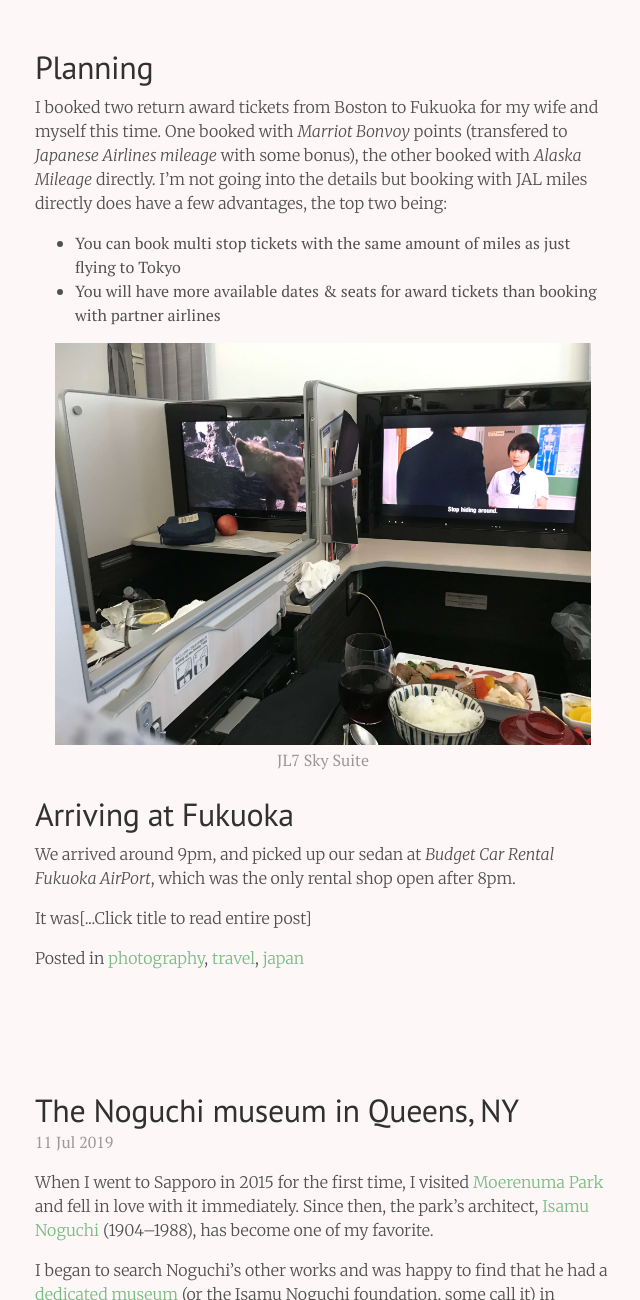
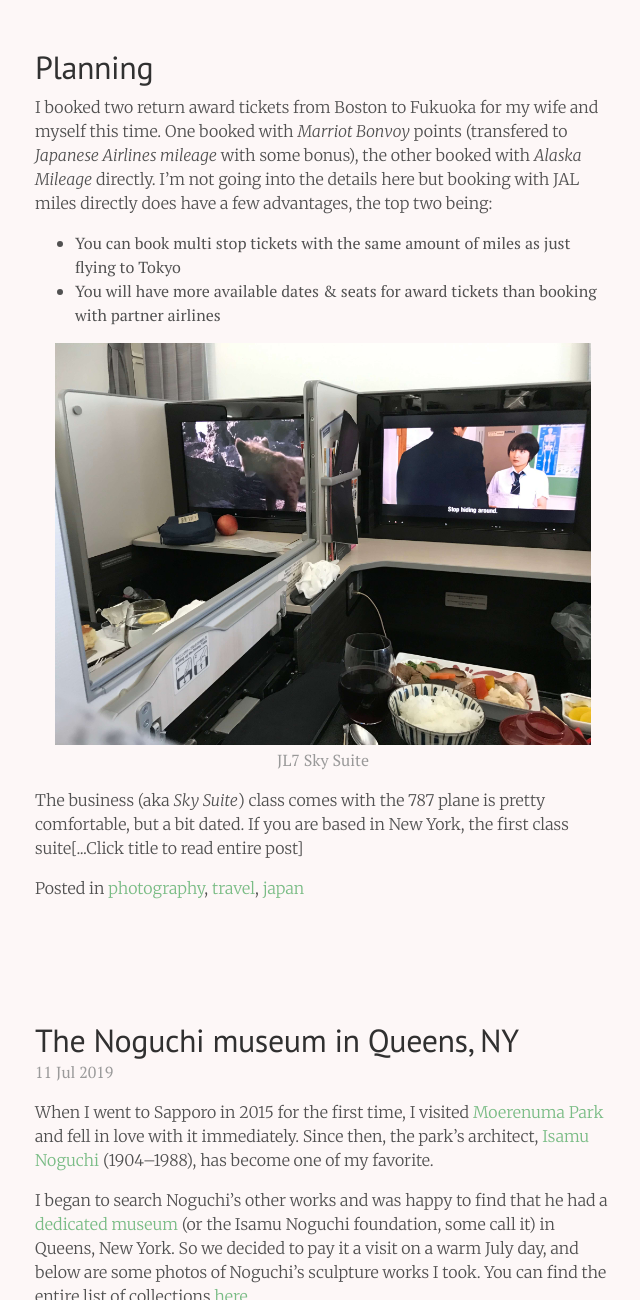
Before and after one commit to maxim-xu/maxim-xu.github.com, a Jekyll site: the page built from index.html, in a window 1280 px wide and 1400 px high, scrolled down 686 px, cut to the strip 91-1391 px from the top of the window. Shown: the whole strip, without its empty margins (317-957 px from the left). Built offline with Jekyll 4.4.1, drawn with Linux system fonts in a browser that asks for light colours; a script that is not in the unit is left out; the list of posts is cut into pages by our own code.

Commit message:
post updates

```diff
--- a/_posts/2020-02-20-kyushu-trip.md
+++ b/_posts/2020-02-20-kyushu-trip.md
@@ -25,7 +25,7 @@
 
 # Planning
 
-I booked two return award tickets from Boston to Fukuoka for my wife and myself this time. One booked with _Marriot Bonvoy_ points (transfered to _Japanese Airlines mileage_ with some bonus), the other booked with _Alaska Mileage_ directly. I'm not going into the details but booking with JAL miles directly does have a few advantages, the top two being:
+I booked two return award tickets from Boston to Fukuoka for my wife and myself this time. One booked with _Marriot Bonvoy_ points (transfered to _Japanese Airlines mileage_ with some bonus), the other booked with _Alaska Mileage_ directly. I'm not going into the details here but booking with JAL miles directly does have a few advantages, the top two being:
 
 - You can book multi stop tickets with the same amount of miles as just flying to Tokyo
 - You will have more available dates & seats for award tickets than booking with partner airlines
@@ -34,6 +34,8 @@
  <img alt="waterfront" src="{{ site.baseurl }}/public/images/japan2020/jl7.jpeg" />
   <figcaption>JL7 Sky Suite</figcaption>
 </figure>
+
+The business (aka _Sky Suite_) class comes with the 787 plane is pretty comfortable, but a bit dated. If you are based in New York, the first class suite in JL5 / JL6 will be much fancier and thus worthier of redemption.
 
 # Arriving at Fukuoka
 
@@ -70,7 +72,9 @@
 - [ホテル風早](http://www.kazahaya.com/)
 - [楓乃木](https://yabakei-funoki.net/) (Japanese Ryokan with French dinner!)
 
-## Beppu
+<br>
+
+## Beppu and Kunisaki Peninsula
 
 Beppu in Oita Prefecture has been a famous onsen town in Japan. Not long before our arrival, Beppu hosted Rugby World Cup 2019, which boosted its international fame as well as improved facilities to welcome foreigners.
 
@@ -79,7 +83,7 @@
   <figcaption>十文字原展望台 Jumonji Viewpoint</figcaption>
 </figure>
 
-Ocean cities with mountains in its back always tend to be charming, let alone Beppu is one of the biggest onsen towns in entire Japan. It's less popular than Atami only because it's in Kyushu - too far away from Tokyo. We stayed at two properties in Beppu to enjoy the different sceneries (city view / ocean view).
+Ocean cities with mountains in its back always tend to be charming, let alone Beppu is one of the biggest onsen towns in entire Japan. It is probably my favourate city in Kyushu - you will see why below. We stayed at two properties in Beppu to enjoy the different sceneries (city view / ocean view).
 
 <figure>
  <img alt="Rental Car" src="{{ site.baseurl }}/public/images/japan2020/beppu/3.jpg" />
@@ -116,13 +120,9 @@
 
 After Kitsuki, we did a 30-minutes drive to Futago-ji (両子寺), the iconic temple at the center of Rokugo-Manzan (六郷満山, name of the mountain in the peninsula).
 
-<figure style="width: 360px" >
- <video controls>
- <source src="{{ site.baseurl }}/public/videos/japan2020/futago.webm" type="video/webm">
- Your browser does not support html5 video.
- </video>
- <figcaption>Arriving at Futago-Ji</figcaption>
-</figure>
+<small>I uploaded some of my videos to YouTube and embedded them here so that I don't need to host them on my own blog server.</small>
+
+<iframe width="560" height="315" src="https://www.youtube.com/embed/ZItEF-nmkvM?modestbranding=1" title="YouTube video player" frameborder="0" allow="accelerometer; autoplay; clipboard-write; encrypted-media; gyroscope; picture-in-picture" allowfullscreen></iframe>
 
 ## Futago-ji
 
@@ -163,9 +163,11 @@
     <figcaption>Bungotakada</figcaption>
 </figure>
 
+There weren't much to see other than that shopping street, so we didn't stay for too long in Bungotakada.
+
 ## Usa
 
-We visited this part of the peninsula also to avoid taking the same road back to Beppu. the prestigious shrine Usa Jingu (宇佐神宮) is only ~10 minutes drive from Bungotakada. When we arrived at the shrine, there was only us.
+We visited this part of the peninsula also to avoid taking the same road back to Beppu. The prestigious shrine Usa Jingu (宇佐神宮) is only ~10 minutes drive from Bungotakada. We were the only visitors when we arrived at the shrine.
 
 <figure class="inline">
  <img  class="vertical-long-img" alt="Usa Jingū" src="{{ site.baseurl }}/public/images/japan2020/usa/1.jpg" />
@@ -176,20 +178,74 @@
     <figcaption>Usa Jingū</figcaption>
 </figure>
 <figure>
- <img alt="Usa Jingūr" src="{{ site.baseurl }}/public/images/japan2020/usa/3.jpg" />
+ <img alt="Usa Jingū" src="{{ site.baseurl }}/public/images/japan2020/usa/3.jpg" />
   <figcaption>Usa Jingū</figcaption>
 </figure>
 <figure>
- <img alt="Usa Jingūr" src="{{ site.baseurl }}/public/images/japan2020/usa/4.jpg" />
+ <img alt="Usa Jingū" src="{{ site.baseurl }}/public/images/japan2020/usa/4.jpg" />
   <figcaption>Usa Jingū</figcaption>
 </figure>
 <figure>
- <img alt="Usa Jingūr" src="{{ site.baseurl }}/public/images/japan2020/usa/5.jpg" />
+ <img alt="Usa Jingū" src="{{ site.baseurl }}/public/images/japan2020/usa/5.jpg" />
   <figcaption>Usa Jingū</figcaption>
 </figure>
 
-<br>
+## Beppu City
+
+After a day trip to Kunisaki Peninsula, we returned to Beppu city and chose to stay at [REX HOTEL Beppu](http://rexhotel-beppu.co.jp/) for our second night. The property was stunningly new and clean - to an extent where all guests need to took off their shoes before entering the hotel building. Taking off shoes is somewhat common for traditional Japanese ryokans, but for a modern multi-level building? This was a first for me.
+
+<figure>
+ <img alt="Beppu" src="{{ site.baseurl }}/public/images/japan2020/beppu/5.jpg" />
+  <figcaption>Sea view from the room balcony</figcaption>
+</figure>
+<figure>
+ <img alt="Beppu" src="{{ site.baseurl }}/public/images/japan2020/beppu/6.jpg" />
+  <figcaption>City view from the hallway</figcaption>
+</figure>
+
+Some unique hotels in Beppu city:
+
+- [Amane Resort Seikai (潮騒の宿 晴海)](https://www.seikai.co.jp/)
+- [Amane Resort Gahama Terrace](https://gahamaterrace.com/)
+- [Sanso Kannawaen (山荘 神和苑)](http://kannawaen.jp)
+- [Terrace Midoubaru (テラス御堂原)](midoubaru)
+- [InterContinental - ANA Beppu Resort & Spa](https://www.ihg.com/intercontinental/hotels/jp/ja/beppu/oitky/hoteldetail)
+
+As mentioned above, Beppu is a city known for its natural hot springs - more interestingly - its _hells_ (地獄). The [Hells of Beppu](https://en.wikipedia.org/wiki/Hells_of_Beppu) are only for viewing rather than bathing, and they are a must see if you visit the area.
+
+<figure>
+ <img alt="Beppu" src="{{ site.baseurl }}/public/images/japan2020/beppu/7.jpg" />
+  <figcaption>血池地獄 (blood pond hell)</figcaption>
+</figure>
+<figure>
+ <img alt="Beppu" src="{{ site.baseurl }}/public/images/japan2020/beppu/8.jpg" />
+  <figcaption>白池地獄 (white pond hell)</figcaption>
+</figure>
+<figure>
+ <img alt="Beppu" src="{{ site.baseurl }}/public/images/japan2020/beppu/9.jpg" />
+  <figcaption>海地獄 (sea hell)</figcaption>
+</figure>
+
+Time didn't allow us to visit all of the famous _seven hells of Beppu_ (each of which is considered to be unique), but you probably get the idea. At the noon of our third day in Beppu, we headed south to Yufuin (由布院), another famous onsen town in Oita prefecture.
+
+<iframe width="560" height="315" src="https://www.youtube.com/embed/Jskei57gbtE?modestbranding=1" title="YouTube video player" frameborder="0" allow="accelerometer; autoplay; clipboard-write; encrypted-media; gyroscope; picture-in-picture" allowfullscreen></iframe>
 
 <br>
 
+## Yufuin
+
+The drive from Beppu to Yufuin (Prefecture Route 11) is very relaxing and scenic - you either drive in a wooded area with trees on both sides, or you drive on a wide open road with mountains in your eyes.
+
+<iframe width="560" height="315" src="https://www.youtube.com/embed/hSg5vK3NhNs?modestbranding=1" title="YouTube video player" frameborder="0" allow="accelerometer; autoplay; clipboard-write; encrypted-media; gyroscope; picture-in-picture" allowfullscreen></iframe>
+<p></p>
+Even in winter, the scenery was quite amazing. If you decide to take a train, make sure to take the [Yufuin no Mori (ゆふいんの森)](https://www.jrkyushu.co.jp/english/train/yufuin_no_mori.html) JR train to enjoy the ride.
+<p></p>
+<iframe width="560" height="315" src="https://www.youtube.com/embed/6Iuxe9RJiYo?modestbranding=1" title="YouTube video player" frameborder="0" allow="accelerometer; autoplay; clipboard-write; encrypted-media; gyroscope; picture-in-picture" allowfullscreen></iframe>
+<p></p>
+Yufuin is a hot springs resort town surrounded by rich variety of nature.
+
+<br>
+<br>
+<br>
+
 ## To be continued...
```
Also changed, not shown: public/images/japan2020/beppu/5.jpg (added), public/images/japan2020/beppu/6.jpg (added), public/images/japan2020/beppu/7.jpg (added), public/images/japan2020/beppu/8.jpg (added), public/images/japan2020/beppu/9.jpg (added), 1 other file.
